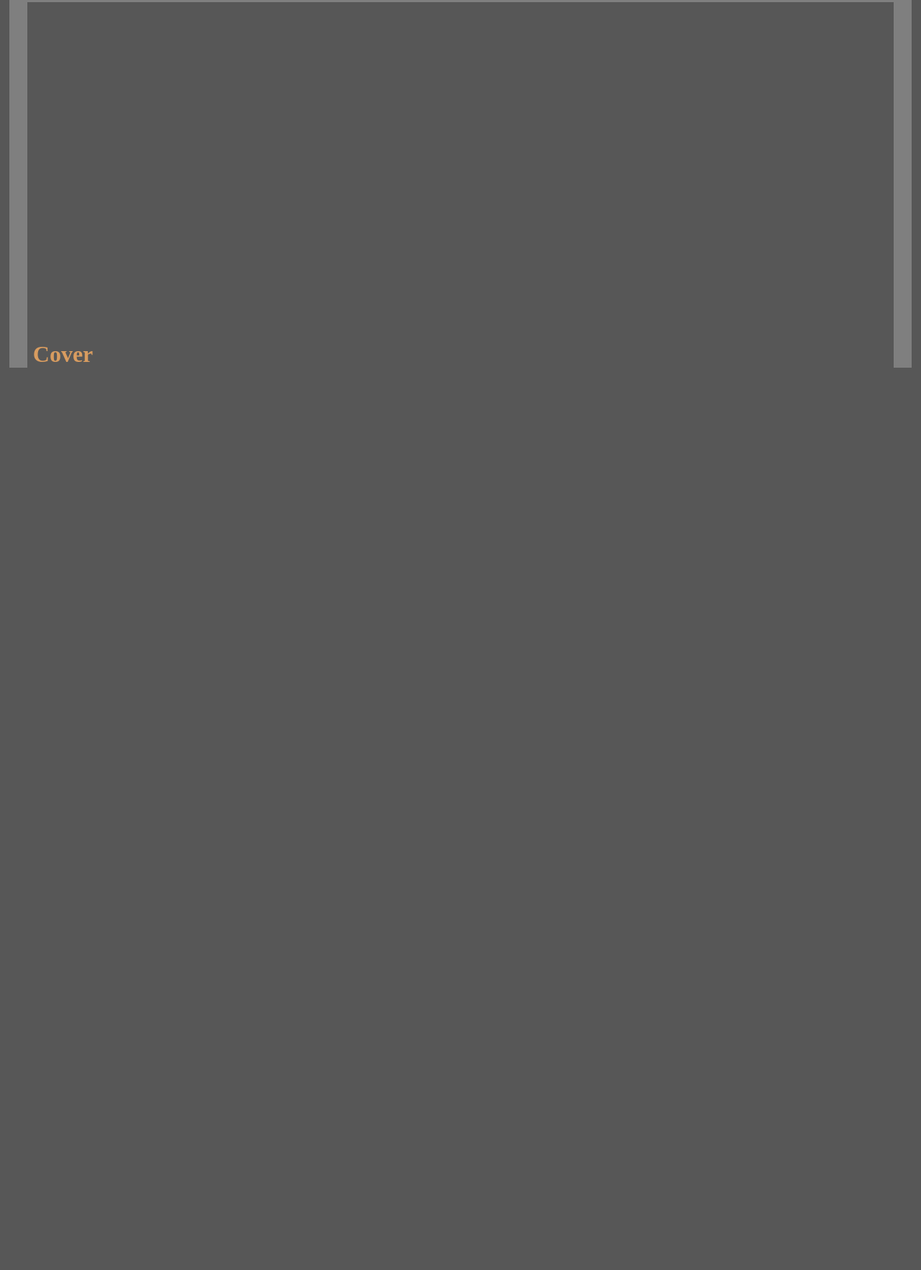
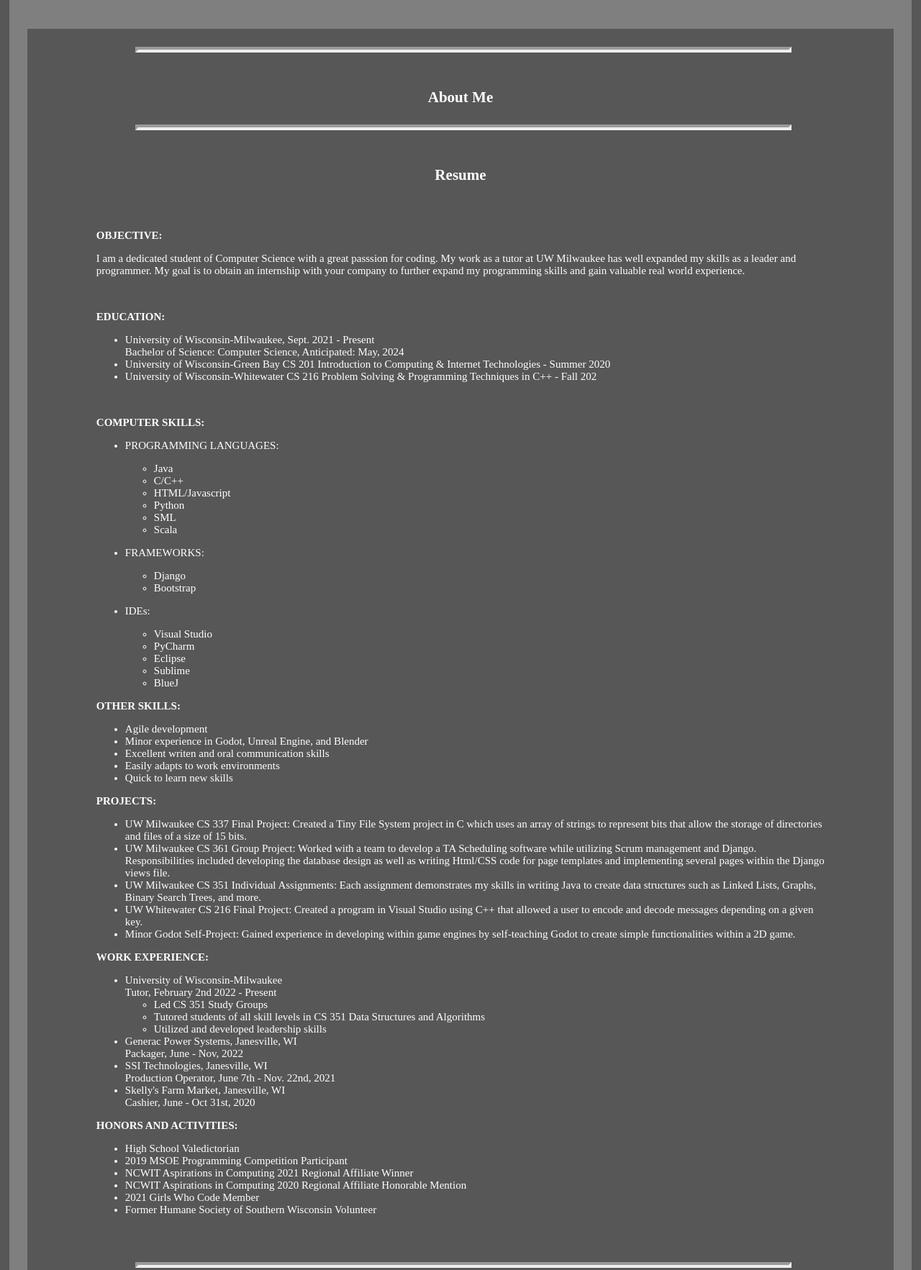
Before and after one commit to ClaireR6/ClaireR6.github.io, a plain HTML site: page index.html in a window 1280 px wide. Shown: the part 180-1945 px from the top of the page at 72% size. Before the commit the page ends 800 px from the top, so only its background shows below. Drawn offline with Linux system fonts and the light colour scheme.

Commit message:
Added stylesheet Formatted and added information to index.html

```diff
--- a/index.html
+++ b/index.html
@@ -1,71 +1,166 @@
 <!DOCTYPE html>
 <html>
-<style>
-    body{
-        margin:1%;
-        background: #575757;
-        border-right: 25px solid #7f7f7f;
-        border-left: 25px solid #7f7f7f;
-        box-sizing:border-box;
-    }
-    .card{
-        background:#7f7f7f;
-        width: 100%;
-        padding: 25px 0px 100px 0px;
-    }
-    h1 {
-        color: #D89C60;
-    }
-    .col{
-        padding: 0px 10px;
-    }
-    .bracket{
-        color: #E87A00;
-    }
-    div{
-        display:inline-block;
-        padding:0px;
-        margin:0px;
-    }
-    .btn{
-        background-color: #6b6b6b;
-        border-radius: 10px;
-        font-family: SansSerif;
-        font-size:20px;
-        color:#E87A00;
-        transition-duration: .5s;
-        padding: 5px 7px;
-        border: 0 #575757;
-
-
-    }
-    .btn:hover{
-        background-color: #575757;
-        border-width: 3px;
-    }
-</style>
+<head>
+    <link rel="stylesheet" href="style.css">
+</head>
 <body>
-<h1 >
+<h1>
     <div class="card">
-        <div style="padding: 0px 40% 0px 25px;">
-            <div class="bracket"> < </div> <div> claireRoca </div> <div class="bracket"> > </div>
+        <div style="padding: 0px 45% 0px 25px;">
+            <div class="bracket"> <</div>
+            <div> claireRoca</div>
+            <div class="bracket"> ></div>
         </div>
         <div class="container-fluid">
             <div class="row">
-                <div class="col"> <a class="btn btn-sm" href="#cover" role = "button">Cover Letter</a> </div>
-                <div class="col"> <a class="btn btn-sm" href="Resume.html" role = "button">Resume</a> </div>
-                <div class="col"> <a class="btn btn-sm" href="Projects.html" role = "button">Projects</a> </div>
-                <div class="col"> <a class="btn btn-sm" href="Contact.html" role = "button">Contact</a> </div>
+                <div class="col"><a class="btn btn-sm" href="#about" role="button">About Me</a></div>
+                <div class="col"><a class="btn btn-sm" href="#resume" role="button">Resume</a></div>
+                <div class="col"><a class="btn btn-sm" href="#projects" role="button">Projects</a></div>
+                <div class="col"><a class="btn btn-sm" href="#contact" role="button">Contact</a></div>
             </div>
         </div>
     </div>
-    <div style="padding:250px 0px"></div>
-    <div id="cover">
-        Cover
+</h1>
 
-    </div>
+<hr id="about" class="rule">
 
-</h1>
+<div class="block center">
+    <h3>About Me</h3>
+</div>
+
+<hr id="resume" class="rule">
+
+<div class="block center">
+    <h3> Resume </h3>
+
+</div>
+<div class="block" style="font-size: 15px">
+    <p style="font-weight:bold"> OBJECTIVE: </p>
+    <p> I am a dedicated student of Computer Science with a great passsion for coding. My work as a tutor at UW
+        Milwaukee has well expanded my skills as a leader and programmer. My goal is to obtain an internship with your
+        company to further expand my programming skills and gain valuable real world experience.</p>
+    <br>
+    <p style="font-weight:bold"> EDUCATION: </p>
+    <ul>
+        <li> University of Wisconsin-Milwaukee, Sept. 2021 - Present <br>
+            Bachelor of Science: Computer Science, Anticipated: May, 2024
+        </li>
+        <li>
+            University of Wisconsin-Green Bay CS 201 Introduction to Computing & Internet Technologies - Summer 2020
+        </li>
+        <li>
+            University of Wisconsin-Whitewater CS 216 Problem Solving & Programming Techniques in C++ - Fall 202
+        </li>
+    </ul>
+    <br>
+    <p style="font-weight:bold"> COMPUTER SKILLS: </p>
+    <ul>
+        <li>
+            <p> PROGRAMMING LANGUAGES: </p>
+            <ul>
+                <li> Java</li>
+                <li> C/C++</li>
+                <li> HTML/Javascript</li>
+                <li> Python</li>
+                <li> SML</li>
+                <li> Scala</li>
+            </ul>
+        </li>
+        <li>
+            <p> FRAMEWORKS: </p>
+            <ul>
+                <li> Django</li>
+                <li> Bootstrap</li>
+            </ul>
+        </li>
+        <li>
+            <p> IDEs: </p>
+            <ul>
+                <li> Visual Studio</li>
+                <li> PyCharm</li>
+                <li> Eclipse</li>
+                <li> Sublime</li>
+                <li> BlueJ</li>
+            </ul>
+        </li>
+    </ul>
+    <p style="font-weight:bold"> OTHER SKILLS: </p>
+    <ul>
+        <li> Agile development</li>
+        <li> Minor experience in Godot, Unreal Engine, and Blender</li>
+        <li> Excellent writen and oral communication skills</li>
+        <li> Easily adapts to work environments</li>
+        <li> Quick to learn new skills</li>
+    </ul>
+    <p style="font-weight:bold"> PROJECTS: </p>
+    <ul>
+        <li> UW Milwaukee CS 337 Final Project: Created a Tiny File System project in C which
+            uses an array of strings to represent bits that allow the storage of directories and files of a
+            size of 15 bits.
+        </li>
+        <li> UW Milwaukee CS 361 Group Project: Worked with a team to develop a TA Scheduling software while utilizing
+            Scrum management and Django. Responsibilities included developing the database design as well as writing
+            Html/CSS code for page templates and implementing several pages within the Django views file.
+        </li>
+        <li>
+            UW Milwaukee CS 351 Individual Assignments: Each assignment demonstrates my skills in writing Java to create
+            data structures such as Linked Lists, Graphs, Binary Search Trees, and more.
+        </li>
+        <li>
+            UW Whitewater CS 216 Final Project: Created a program in Visual Studio using C++ that allowed a user to
+            encode and decode messages depending on a given key.
+        </li>
+        <li>
+            Minor Godot Self-Project: Gained experience in developing within game engines by self-teaching Godot to
+            create simple functionalities within a 2D game.
+        </li>
+    </ul>
+    <p style="font-weight:bold"> WORK EXPERIENCE: </p>
+    <ul>
+        <li> University of Wisconsin-Milwaukee <br>
+            Tutor, February 2nd 2022 - Present
+            <ul>
+                <li> Led CS 351 Study Groups </li>
+                <li> Tutored students of all skill levels in CS 351 Data Structures and Algorithms </li>
+                <li> Utilized and developed leadership skills </li>
+            </ul>
+        </li>
+        <li>
+            Generac Power Systems, Janesville, WI <br>
+            Packager, June - Nov, 2022
+        </li>
+        <li>
+            SSI Technologies, Janesville, WI <br>
+            Production Operator, June 7th - Nov. 22nd, 2021
+        </li>
+        <li>
+            Skelly's Farm Market, Janesville, WI <br>
+            Cashier, June - Oct 31st, 2020
+        </li>
+    </ul>
+    <p style="font-weight:bold"> HONORS AND ACTIVITIES: </p>
+    <ul>
+        <li> High School Valedictorian  </li>
+        <li> 2019 MSOE Programming Competition Participant   </li>
+        <li> NCWIT Aspirations in Computing 2021 Regional Affiliate Winner	  </li>
+        <li> NCWIT Aspirations in Computing 2020 Regional Affiliate Honorable Mention  </li>
+        <li> 2021 Girls Who Code Member  </li>
+        <li> Former Humane Society of Southern Wisconsin Volunteer  </li>
+    </ul>
+</div>
+
+<hr id="projects" class="rule">
+
+<div class="block center">
+    <h3>Projects</h3>
+</div>
+
+<hr id="contact" class="rule">
+
+<div class="block center">
+    <h3>Contact</h3>
+</div>
+
 
 </body>
 </html>
--- /dev/null
+++ b/style.css
@@ -0,0 +1,67 @@
+body {
+    margin: 1%;
+    background: #575757;
+    border-right: 25px solid #7f7f7f;
+    border-left: 25px solid #7f7f7f;
+    box-sizing: border-box;
+}
+
+.card {
+    background: #7f7f7f;
+    width: 100%;
+    padding: 25px 0px 100px 0px;
+}
+
+h1 {
+    color: #D89C60;
+}
+
+.col {
+    padding: 0px 10px;
+}
+
+.bracket {
+    color: #E87A00;
+}
+
+div {
+    display: inline-block;
+    padding: 0px;
+    margin: 0px;
+}
+
+.btn {
+    background-color: #6b6b6b;
+    border-radius: 10px;
+    font-family: SansSerif;
+    font-size: 20px;
+    color: #E87A00;
+    transition-duration: .5s;
+    padding: 5px 7px;
+    border: 0 #575757;
+
+
+}
+
+.btn:hover {
+    background-color: #575757;
+    border-width: 3px;
+}
+
+.rule {
+    margin: 25px 12.5% 50px 12.5%;
+    width: 75%;
+    border-width: 4px;
+}
+.block{
+    margin: .25in 1in .25in 1in;
+    color:white;
+    font-size:18px;
+}
+.center{
+    display: block;
+    text-align: center
+}
+.h3{
+    text-align:center;
+}
```
